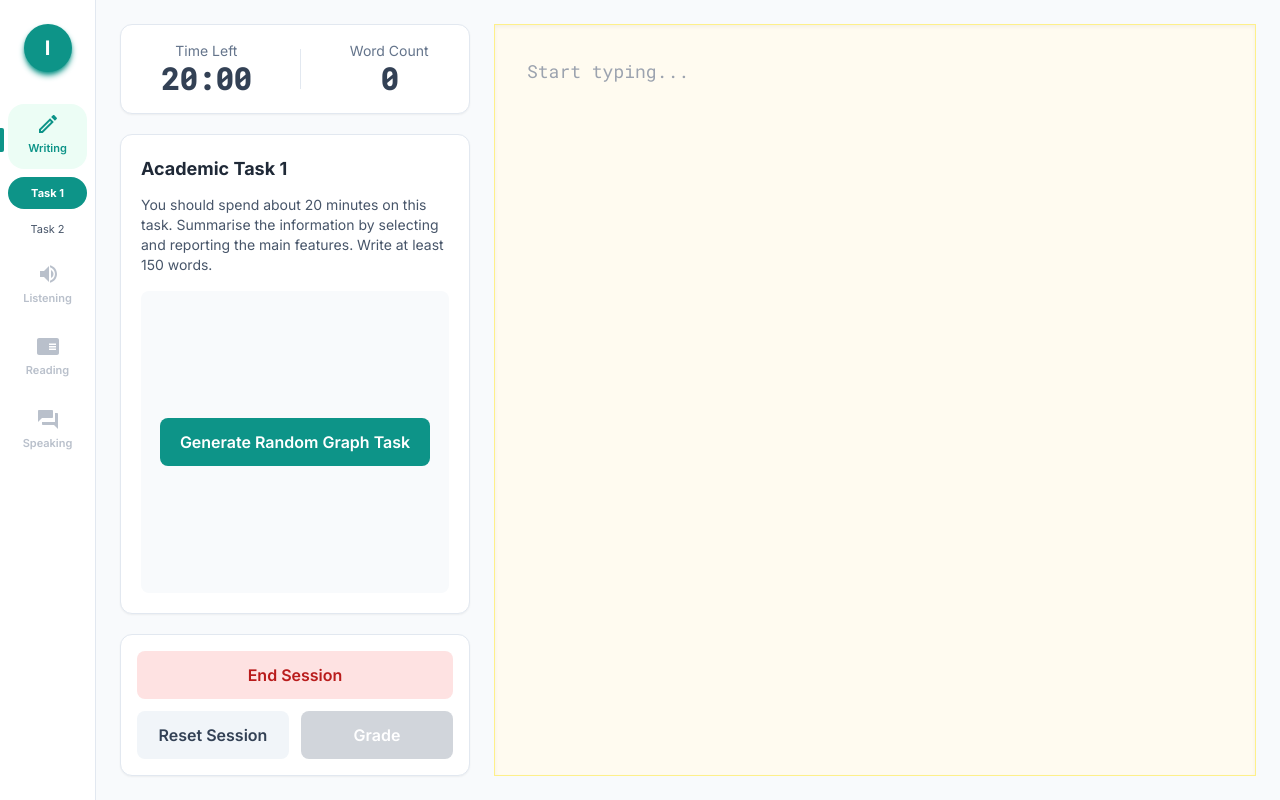
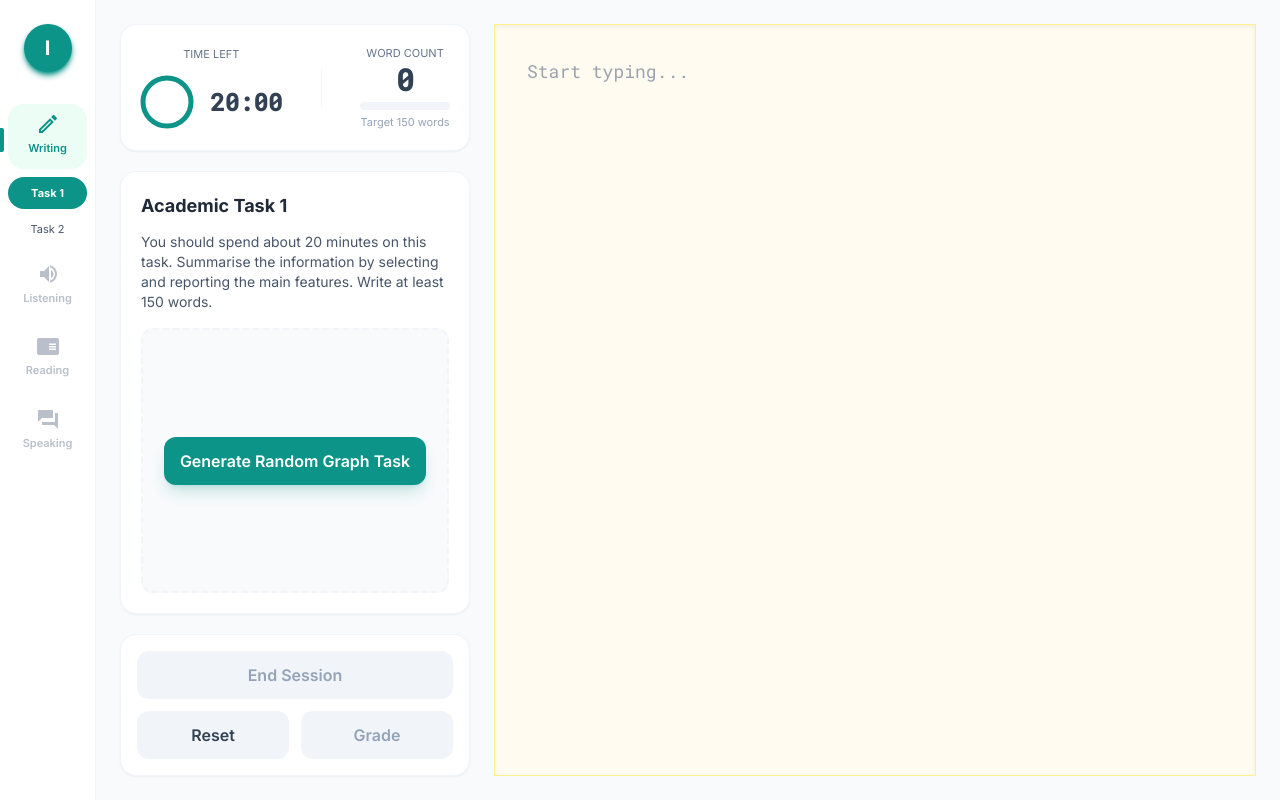
Before and after one commit to raulito1500/ielts-simulator, a React (Create React App) app: page / in a window 1280 px wide. Built offline with nearby package versions, Linux system fonts and the light colour scheme; no server answers.

Commit message:
feature: Writing task 1 redesigned.

```diff
--- a/src/components/PlaceholderPage.jsx
+++ b/src/components/PlaceholderPage.jsx
@@ -1,7 +1,7 @@
 import React from 'react';
 
 const PlaceholderPage = ({ title }) => (
-    <div className="w-full h-full flex items-center justify-center bg-white rounded-xl border border-slate-200 shadow-sm">
+    <div className="w-full h-full flex items-center justify-center bg-white rounded-xl border border-slate-100 shadow-sm">
         <div className="text-center">
             <h1 className="text-3xl font-bold text-slate-700">{title}</h1>
             <p className="mt-2 text-slate-500">This feature is coming soon.</p>
--- a/src/components/Sidebar.jsx
+++ b/src/components/Sidebar.jsx
@@ -3,7 +3,7 @@ import { ICONS, navigationStructure } from '../constants/navigation';
 
 const Sidebar = ({ activeView, setActiveView }) => {
     return (
-        <nav className="w-24 min-w-24 bg-white border-r border-slate-200 flex flex-col items-center py-6 gap-2">
+        <nav className="w-24 min-w-24 bg-white border-r border-slate-100 flex flex-col items-center py-6 gap-2">
             <div className="w-12 h-12 bg-primary-600 shadow-md shadow-primary-600 rounded-full mb-6 flex items-center justify-center text-white font-bold text-xl">I</div>
             {navigationStructure.map(item => {
                 const Icon = ICONS[item.icon];
--- /dev/null
+++ b/src/components/writing/StatCard.jsx
@@ -0,0 +1,38 @@
+import React from 'react';
+import TimerRing from './TimerRing';
+import formatTime from '../../utils/formatTime';
+
+const StatCard = ({ hasScore, overallScore, onOpenFeedback, timeLeft, totalTime, timerActive, wordCount, wordTarget }) => {
+    return (
+        <div className="bg-white py-5 rounded-2xl border border-slate-100 flex justify-around items-center text-center shadow-slate-90/4 shadow-sm">
+            {hasScore ? (
+                <>
+                    <div className="w-full" onClick={onOpenFeedback}>
+                        <p className="text-xs text-slate-500">Overall Estimated Band Score</p>
+                        <p className="text-5xl font-bold text-primary-600">{overallScore}</p>
+                        <p className="text-xs text-slate-400 mt-1">Click for detailed feedback</p>
+                    </div>
+                </>) : (
+                <>
+                    <div>
+                        <p className="text-xs text-slate-500 mb-3">TIME LEFT</p>
+                        <div className="flex items-center justify-between gap-4">
+                            <TimerRing fraction={timeLeft / totalTime} danger={timeLeft <= (totalTime * 0.25)} />
+                            <p className={`font-roboto-mono text-2xl font-semibold ${timeLeft <= (totalTime * 0.25) ? 'text-red-500 animate-blink' : 'text-slate-700'}`}>{formatTime(timeLeft)}</p>
+                        </div>
+                    </div>
+                    <div className="border-l h-10 border-slate-100"></div>
+                    <div>
+                        <p className="text-xs text-slate-500">WORD COUNT</p>
+                        <p className={`font-roboto-mono text-3xl font-bold ${wordCount >= wordTarget ? 'text-green-600' : 'text-slate-700'}`}>{wordCount}</p>
+                        <div className="w-full bg-slate-100 rounded-full h-2 mt-1">
+                            <div className={`bg-primary-600 h-2 rounded-full transition-all duration-300 ease-in-out ${wordCount >= wordTarget ? 'bg-green-600' : ''}`} style={{ width: `${Math.min((wordCount / wordTarget) * 100, 100)}%` }}></div>
+                        </div>
+                        <p className="text-xs text-slate-400 mt-1">{wordCount >= wordTarget ? 'Minimum reached' : `Target ${wordTarget} words`}</p>
+                    </div>
+                </>)}
+        </div>
+    );
+};
+
+export default StatCard;
--- /dev/null
+++ b/src/components/writing/TimerRing.jsx
@@ -0,0 +1,17 @@
+import React from 'react';
+
+const TimerRing = ({ fraction, danger, size = 54, strokeWidth = 5 }) => {
+    const r = 24, c = 2 * Math.PI * r;
+    return (
+        <div className="relative size-[54px]">
+            <svg width={size} height={size} viewBox="0 0 54 54">
+                <circle cx="27" cy="27" r={r} fill="none" className="stroke-slate-100" strokeWidth={strokeWidth} />
+                <circle cx="27" cy="27" r={r} fill="none" className={danger ? 'stroke-red-500' : 'stroke-primary-600'} strokeWidth={strokeWidth}
+                    strokeLinecap="round" strokeDasharray={c} strokeDashoffset={c * (1 - fraction)}
+                    transform="rotate(-90 27 27)" style={{ transition: 'stroke-dashoffset .9s linear, stroke .3s ease' }} />
+            </svg>
+        </div>
+    );
+}
+
+export default TimerRing;
--- a/src/hooks/useIeltsTimer.js
+++ b/src/hooks/useIeltsTimer.js
@@ -1,6 +1,7 @@
 import { useState, useEffect, useRef, useCallback } from 'react';
 
 const useIeltsTimer = (initialTime, onTimeUp) => {
+    const totalTime = useRef(initialTime).current;
     const [timeLeft, setTimeLeft] = useState(initialTime);
     const [timerActive, setTimerActive] = useState(false);
     const timerRef = useRef(null);
@@ -20,8 +21,8 @@ const useIeltsTimer = (initialTime, onTimeUp) => {
     const resetTimer = useCallback(() => {
         clearInterval(timerRef.current);
         setTimerActive(false);
-        setTimeLeft(initialTime);
-    }, [initialTime]);
+        setTimeLeft(totalTime);
+    }, [totalTime]);
 
     useEffect(() => {
         if (timerActive) {
@@ -38,7 +39,7 @@ const useIeltsTimer = (initialTime, onTimeUp) => {
         return () => clearInterval(timerRef.current);
     }, [timerActive, endTimer]);
 
-    return { timeLeft, timerActive, startTimer, endTimer, resetTimer };
+    return { timeLeft, totalTime, timerActive, startTimer, endTimer, resetTimer };
 };
 
 export default useIeltsTimer;
--- a/src/modules/ListeningFullTest.jsx
+++ b/src/modules/ListeningFullTest.jsx
@@ -305,11 +305,11 @@ const ListeningFullTest = ({ apiKey }) => {
     return (
         <>
             <div className="w-[30%] min-w-[350px] flex flex-col gap-5">
-                <div className="bg-white p-4 rounded-xl border border-slate-200 text-center shadow-sm">
+                <div className="bg-white p-4 rounded-xl border border-slate-100 text-center shadow-sm">
                     <p className="text-sm text-slate-500">IELTS Listening</p>
                     <p className="text-3xl font-bold text-slate-700">Full Test</p>
                 </div>
-                <div className="bg-white p-5 rounded-xl border border-slate-200 flex-grow flex flex-col shadow-sm">
+                <div className="bg-white p-5 rounded-xl border border-slate-100 flex-grow flex flex-col shadow-sm">
                      <h2 className="text-lg font-bold mb-3">Instructions</h2>
                      <p className="text-sm text-slate-600 mb-4">This test has 4 parts. You will hear each part only once. Answer the questions as you listen.</p>
 
@@ -350,7 +350,7 @@ const ListeningFullTest = ({ apiKey }) => {
                 )}
             </div>
             {errorMessage && <ErrorModal message={errorMessage} onClose={() => setErrorMessage(null)} />}
-            <div className="w-[62%] flex-grow flex flex-col bg-white rounded-xl border border-slate-200 shadow-sm overflow-y-auto">
+            <div className="w-[62%] flex-grow flex flex-col bg-white rounded-xl border border-slate-100 shadow-sm overflow-y-auto">
                 {(phase !== 'finished' && phase !== 'not_started') && testData[`part${currentPart}`] && <div className="p-6">{renderQuestions(currentPart)}</div>}
                 {phase === 'finished' && score !== null && renderResults()}
                 {(phase === 'not_started' || (phase === 'generating' && !testData['part1'])) && <div className="p-6 text-center text-slate-500 flex items-center justify-center h-full">Click "Start Test" to begin.</div>}
--- a/src/modules/WritingTask1.jsx
+++ b/src/modules/WritingTask1.jsx
@@ -8,6 +8,7 @@ import ImageModal from '../components/modals/ImageModal';
 import FeedbackModal from '../components/modals/FeedbackModal';
 import ConfirmationModal from '../components/modals/ConfirmationModal';
 import ErrorModal from '../components/modals/ErrorModal';
+import StatCard from '../components/writing/StatCard';
 
 const WritingTask1 = ({ apiKey }) => {
     const [text, setText] = useState('');
@@ -29,7 +30,7 @@ const WritingTask1 = ({ apiKey }) => {
     const initialTimeSpent = useRef(0);
 
     const handleTimeUp = useCallback(() => setIsTimeUp(true), []);
-    const { timeLeft, timerActive, startTimer, endTimer, resetTimer } = useIeltsTimer(1200, handleTimeUp);
+    const { timeLeft, totalTime, timerActive, startTimer, endTimer, resetTimer } = useIeltsTimer(1200, handleTimeUp);
 
     useEffect(() => {
         const words = text.trim().split(/\s+/).filter(Boolean);
@@ -85,7 +86,7 @@ const WritingTask1 = ({ apiKey }) => {
     };
 
     const handleEndSession = () => {
-        initialTimeSpent.current = 1200 - timeLeft;
+        initialTimeSpent.current = totalTime - timeLeft;
         endTimer();
         setShowConfirmModal(false);
     };
@@ -266,44 +267,35 @@ const WritingTask1 = ({ apiKey }) => {
     return (
         <>
             <div className="w-[30%] min-w-[350px] flex flex-col gap-5">
-                <div className="bg-white p-4 rounded-xl border border-slate-200 flex justify-around items-center text-center shadow-sm">
-                    {score ? (
-                        <div className="w-full cursor-pointer" onClick={() => setIsFeedbackModalOpen(true)}>
-                            <p className="text-sm text-slate-500">Overall Estimated Band Score</p>
-                            <p className="text-4xl font-bold text-primary-600">{calculateOverallScore()}</p>
-                        </div>
-                    ) : (
-                        <>
-                            <div>
-                                <p className="text-sm text-slate-500">Time Left</p>
-                                <p className={`font-roboto-mono text-3xl font-bold ${timeLeft <= 300 ? 'text-red-500 animate-blink' : 'text-slate-700'}`}>{formatTime(timeLeft)}</p>
-                            </div>
-                            <div className="border-l h-10 border-slate-200"></div>
-                            <div>
-                                <p className="text-sm text-slate-500">Word Count</p>
-                                <p className={`font-roboto-mono text-3xl font-bold ${wordCount >= 250 ? 'text-green-600' : 'text-slate-700'}`}>{wordCount}</p>
-                            </div>
-                        </>
-                    )}
-                </div>
-                <div className="bg-white p-5 rounded-xl border border-slate-200 flex-grow flex flex-col shadow-sm">
+                <StatCard
+                    hasScore={!!score}
+                    overallScore={calculateOverallScore()}
+                    onOpenFeedback={() => setIsFeedbackModalOpen(true)}
+                    timeLeft={timeLeft}
+                    totalTime={totalTime}
+                    timerActive={timerActive}
+                    wordCount={wordCount}
+                    wordTarget={150}
+                />
+                <div className="bg-white p-5 rounded-2xl border border-slate-100 flex-grow flex flex-col shadow-sm">
                     <h2 className="text-lg font-bold mb-3">Academic Task 1</h2>
                     <p className="text-sm text-slate-600 mb-4">You should spend about 20 minutes on this task. Summarise the information by selecting and reporting the main features. Write at least 150 words.</p>
-                    <div className="flex-grow flex items-center justify-center bg-slate-50 rounded-lg p-2">
-                        {imageUrl ? <img src={imageUrl} alt="Task Graph" className="max-h-full max-w-full object-contain rounded-md cursor-pointer" onClick={() => setIsImageModalOpen(true)} />
-                            : !timerActive && !isTimeUp && <button onClick={handleGenerateTask} disabled={isGenerating} className="px-5 py-3 bg-primary-600 text-white rounded-lg font-semibold hover:bg-primary-700 disabled:bg-primary-300"> {isGenerating ? 'Generating...' : 'Generate Random Graph Task'} </button>}
+                    <div className="flex-grow flex items-center justify-center bg-slate-50 border-dashed border-2 border-slate-100 rounded-xl p-2">
+                        {imageUrl ?
+                        <img src={imageUrl} alt="Task Graph" className="max-h-full max-w-full object-contain rounded-md cursor-pointer" onClick={() => setIsImageModalOpen(true)} /> :
+                        !timerActive && !isTimeUp && <button onClick={handleGenerateTask} disabled={isGenerating} className="px-4 py-3 bg-primary-600 text-white rounded-xl font-semibold shadow-lg shadow-primary-600/20 hover:bg-primary-700 disabled:bg-primary-300"> {isGenerating ? 'Generating...' : 'Generate Random Graph Task'} </button>}
                         {timerActive && !imageUrl && <p className="text-slate-500 text-center">Writing session started with your own material.</p>}
                     </div>
                 </div>
-                <div className="bg-white p-4 rounded-xl border border-slate-200 grid grid-cols-2 gap-3 shadow-sm">
-                    {!isTimeUp && <button onClick={() => setShowConfirmModal(true)} className="col-span-2 w-full p-3 bg-red-100 text-red-700 font-semibold rounded-lg hover:bg-red-200">End Session</button>}
-                    <button onClick={handleReset} className="w-full p-3 bg-slate-100 text-slate-700 font-semibold rounded-lg hover:bg-slate-200">Reset Session</button>
-                    <button onClick={handleGrade} disabled={!isTimeUp || !text.trim() || gradeButtonClicked} className="w-full p-3 bg-green-600 text-white font-semibold rounded-lg hover:bg-green-700 disabled:bg-gray-300 flex items-center justify-center"> {isGrading && <div className="w-5 h-5 border-2 border-white border-t-transparent rounded-full animate-spin mr-2"></div>} {isGrading ? 'Grading...' : 'Grade'} </button>
+                <div className="bg-white p-4 rounded-2xl border border-slate-100 grid grid-cols-2 gap-3 shadow-sm">
+                    {!isTimeUp && <button disabled={!timerActive} onClick={() => setShowConfirmModal(true)} className="col-span-2 w-full px-4 py-3 bg-red-100 text-red-700 font-semibold rounded-xl hover:bg-red-200 disabled:bg-slate-100 disabled:text-slate-400 disabled:cursor-not-allowed">End Session</button>}
+                    <button onClick={handleReset} className="w-full px-4 py-3 bg-slate-100 text-slate-700 font-semibold rounded-xl hover:bg-slate-200">Reset</button>
+                    <button onClick={handleGrade} disabled={!isTimeUp || !text.trim() || gradeButtonClicked} className="w-full px-4 py-3 bg-green-600 text-white font-semibold rounded-xl hover:bg-green-700 disabled:bg-slate-100 disabled:text-slate-400 disabled:cursor-not-allowed flex items-center justify-center"> {isGrading && <div className="w-5 h-5 border-2 border-white border-t-transparent rounded-full animate-spin mr-2"></div>} {isGrading ? 'Grading...' : 'Grade'} </button>
                     {score && (
                         <>
                             <div className="col-span-2 border-t my-2"></div>
-                            <button onClick={handleCopy} className="relative w-full p-3 bg-primary-100 text-primary-700 font-semibold rounded-lg hover:bg-primary-200 flex items-center justify-center gap-2"> <ICONS.COPY className="w-5 h-5" /> Copy Text {showCopyMessage && <span className="absolute -top-8 bg-slate-800 text-white text-xs px-2 py-1 rounded">Copied!</span>} </button>
-                            <button onClick={handleDownloadPdf} className="w-full p-3 bg-primary-100 text-primary-700 font-semibold rounded-lg hover:bg-primary-200 flex items-center justify-center gap-2"> <ICONS.DOWNLOAD className="w-5 h-5" /> PDF Report </button>
+                            <button onClick={handleCopy} className="relative w-full p-3 bg-primary-100 text-primary-700 font-semibold rounded-xl hover:bg-primary-200 flex items-center justify-center gap-2"> <ICONS.COPY className="w-5 h-5" /> Copy Text {showCopyMessage && <span className="absolute -top-8 bg-slate-800 text-white text-xs px-2 py-1 rounded">Copied!</span>} </button>
+                            <button onClick={handleDownloadPdf} className="w-full p-3 bg-primary-100 text-primary-700 font-semibold rounded-xl hover:bg-primary-200 flex items-center justify-center gap-2"> <ICONS.DOWNLOAD className="w-5 h-5" /> PDF Report </button>
                         </>
                     )}
                 </div>
```
Also changed, not shown: src/modules/WritingTask2.jsx (+4 -4 lines).
